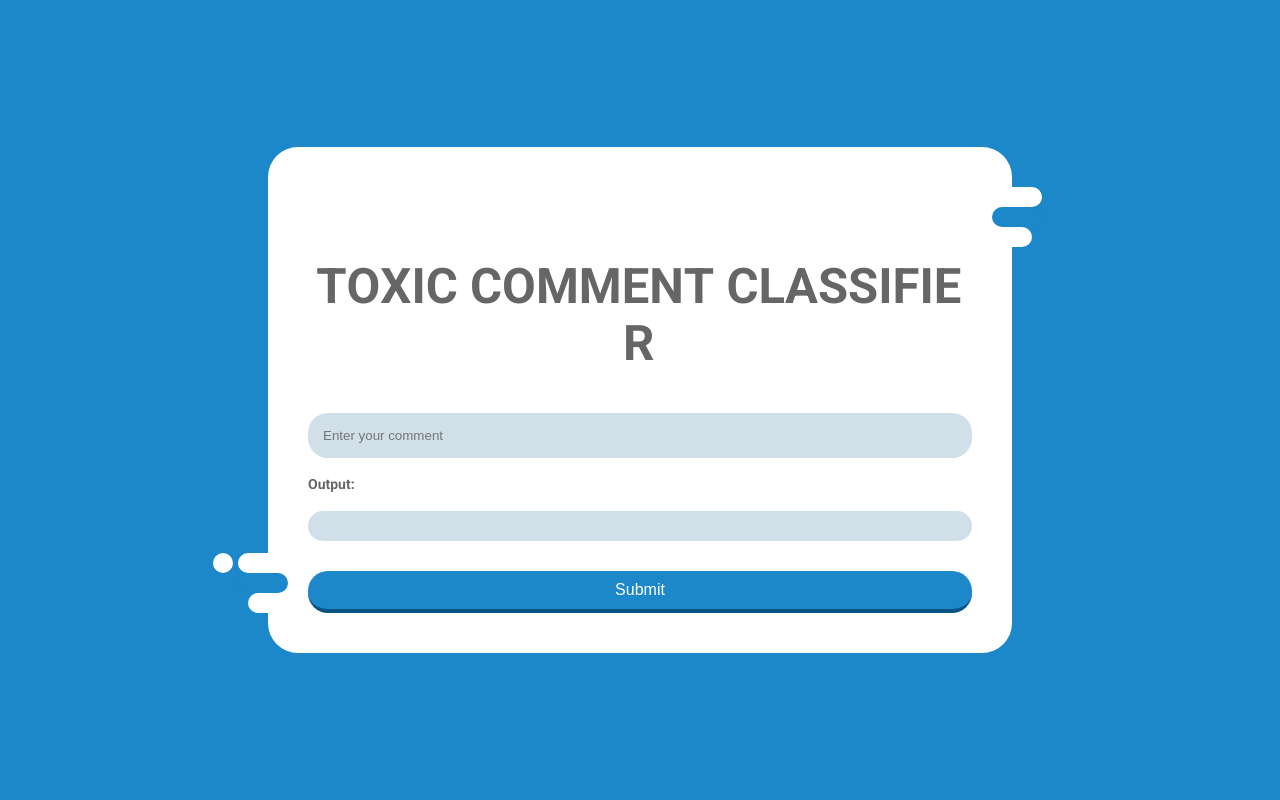
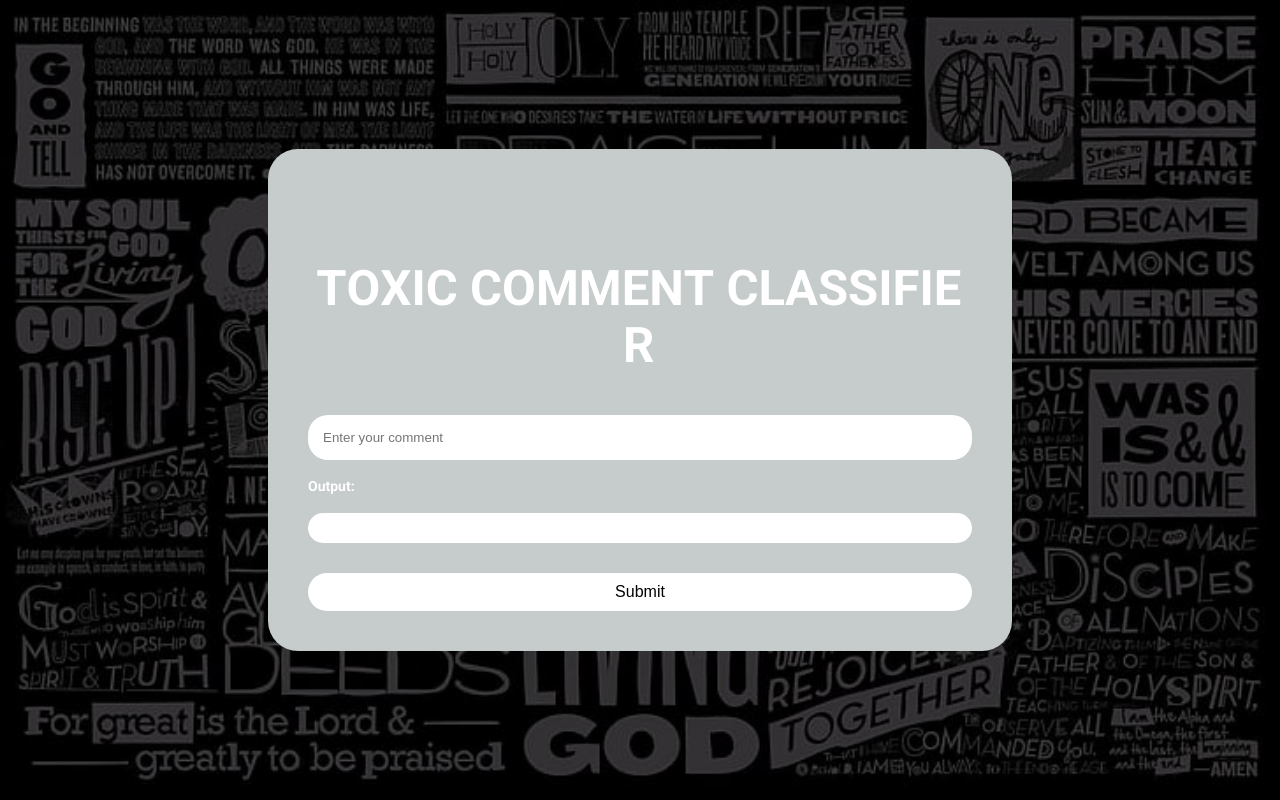
Before and after one commit to aj8101/Classifier, a Flask app: page / in a window 1280 px wide. Run offline with Flask 2, Linux system fonts and the light colour scheme; parts of the project's set-up code (start-up, migrations or seed data) failed here and were passed over; some libraries are stand-ins or nearby versions.

Commit message:
Update index.html

```diff
--- a/templates/index.html
+++ b/templates/index.html
@@ -12,7 +12,7 @@
       margin: 0;
       font-family: Roboto, Arial, sans-serif;
       font-size: 14px;
-      color: #666;
+      color: #fff;
       }
       input, textarea {
       outline: none;
@@ -22,7 +22,18 @@
       justify-content: center;
       align-items: center;
       padding: 20px;
-      background: #1c87c9;
+      background: #000000;
+      background-image: url("xyz.jpg");
+      background-repeat: no-repeat;
+  	  background-size: cover;
+
+      /*background-position: 0px; */
+
+      }
+
+      .bg{
+      	background: rgba(255, 255, 255, 0.2);
+  		backdrop-filter: blur(8px);
       }
       h1 {
       margin-top: 0;
@@ -32,26 +43,26 @@
       position: relative;
       width: 80%;
       border-radius: 30px;
-      background: #fff;
+      background: #C6CBCB;
       }
       .form-left-decoration,
       .form-right-decoration {
       content: "";
       position: absolute;
       width: 50px;
-      height: 20px;
+      /*height: 20px;*/
       border-radius: 20px;
       background: #1c87c9;
       }
-      .form-left-decoration {
+     /* .form-left-decoration {
       bottom: 60px;
       left: -30px;
-      }
-      .form-right-decoration {
+      }*/
+      /*.form-right-decoration {
       top: 60px;
       right: -30px;
-      }
-      .form-left-decoration:before,
+      }*/
+      ./*form-left-decoration:before,
       .form-left-decoration:after,
       .form-right-decoration:before,
       .form-right-decoration:after {
@@ -61,8 +72,8 @@
       height: 20px;
       border-radius: 30px;
       background: #fff;
-      }
-      .form-left-decoration:before {
+      }*/
+      ./*form-left-decoration:before {
       top: -20px;
       }
       .form-left-decoration:after {
@@ -76,7 +87,7 @@
       .form-right-decoration:after {
       top: 20px;
       right: 10px;
-      }
+      }*/
       .circle {
       position: absolute;
       bottom: 80px;
@@ -97,7 +108,7 @@
       margin-bottom: 10px;
       border: none;
       border-radius: 20px;
-      background: #d0dfe8;
+      background: #fff;
       }
        .result
 {
@@ -107,7 +118,7 @@ display: block;
       margin-bottom: 10px;
       border: none;
       border-radius: 20px;
-      background: #d0dfe8;
+      background: #fff;
 }
       .form-inner textarea {
       resize: none;
@@ -118,14 +129,15 @@ display: block;
       margin-top: 20px;
       border-radius: 20px;
       border: none;
-      border-bottom: 4px solid #095484;
-      background: #1c87c9;
+/*      border-bottom: 4px solid #095484;
+*/      background: #fff;
       font-size: 16px;
       font-weight: 400;
-      color: #fff;
+      color: #000;
       }
       button:hover {
-      background: #095484;
+      background: #000;
+      color: #fff;
       }
       @media (min-width: 568px) {
       form {
@@ -176,6 +188,7 @@ display: block;
     <title>Toxic Comment Classification</title>
 </head>
 <body>
+	<div class='bg'></div>
     <form method="post">
         <div class="form-left-decoration"></div>
         <div class="form-right-decoration"></div>
@@ -206,30 +219,30 @@ display: block;
         var textWrapper = document.querySelector('.ml1 .letters');
 textWrapper.innerHTML = textWrapper.textContent.replace(/\S/g, "<span class='letter'>$&</span>");
 
-anime.timeline({loop: true})
-  .add({
-    targets: '.ml1 .letter',
-    scale: [0.3,1],
-    opacity: [0,1],
-    translateZ: 0,
-    easing: "easeOutExpo",
-    duration: 600,
-    delay: (el, i) => 70 * (i+1)
-  }).add({
-    targets: '.ml1 .line',
-    scaleX: [0,1],
-    opacity: [0.5,1],
-    easing: "easeOutExpo",
-    duration: 700,
-    offset: '-=875',
-    delay: (el, i, l) => 80 * (l - i)
-  }).add({
-    targets: '.ml1',
-    opacity: 0,
-    duration: 1000,
-    easing: "easeOutExpo",
-    delay: 1000
-  });
+// anime.timeline({loop: true})
+//   .add({
+//     targets: '.ml1 .letter',
+//     scale: [0.3,1],
+//     opacity: [0,1],
+//     translateZ: 0,
+//     easing: "easeOutExpo",
+//     duration: 600,
+//     delay: (el, i) => 70 * (i+1)
+//   }).add({
+//     targets: '.ml1 .line',
+//     scaleX: [0,1],
+//     opacity: [0.5,1],
+//     easing: "easeOutExpo",
+//     duration: 700,
+//     offset: '-=875',
+//     delay: (el, i, l) => 80 * (l - i)
+//   }).add({
+//     targets: '.ml1',
+//     opacity: 0,
+//     duration: 1000,
+//     easing: "easeOutExpo",
+//     delay: 1000
+//   });
 
     </script>
 
```
